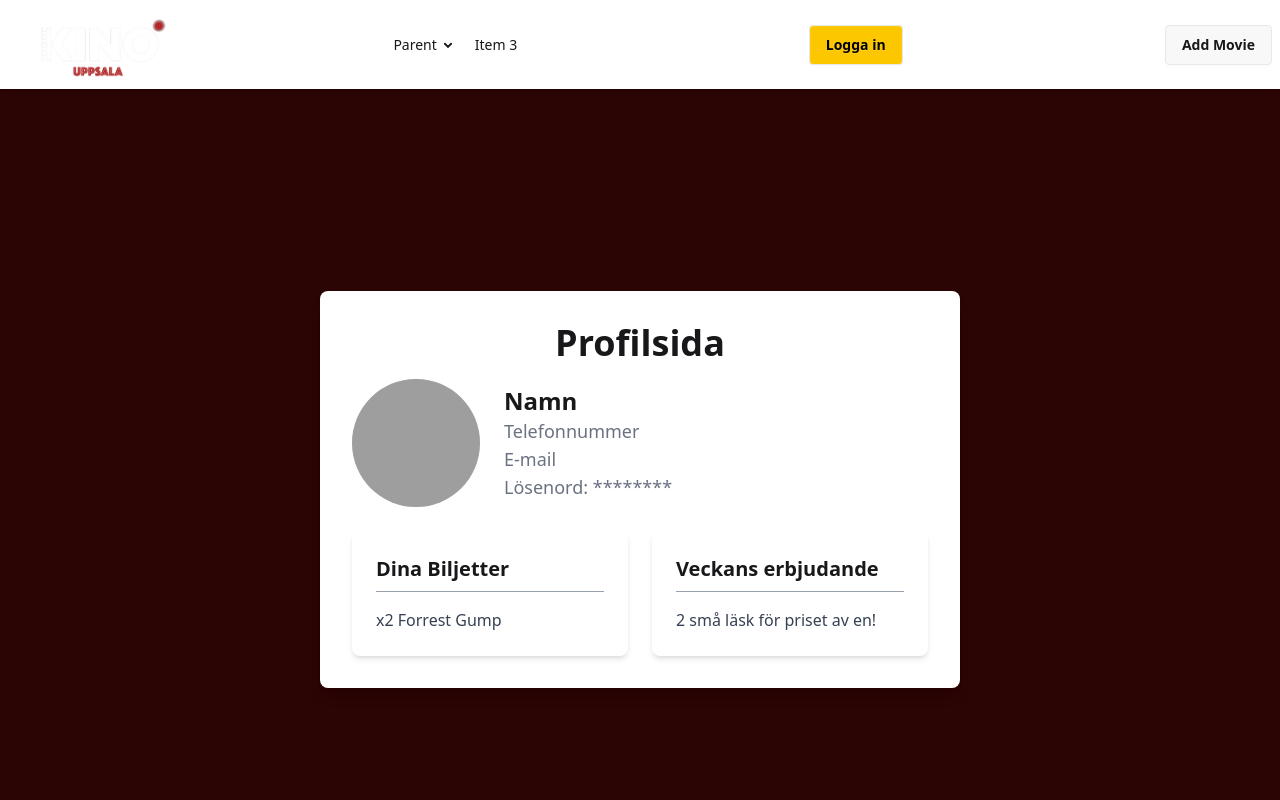
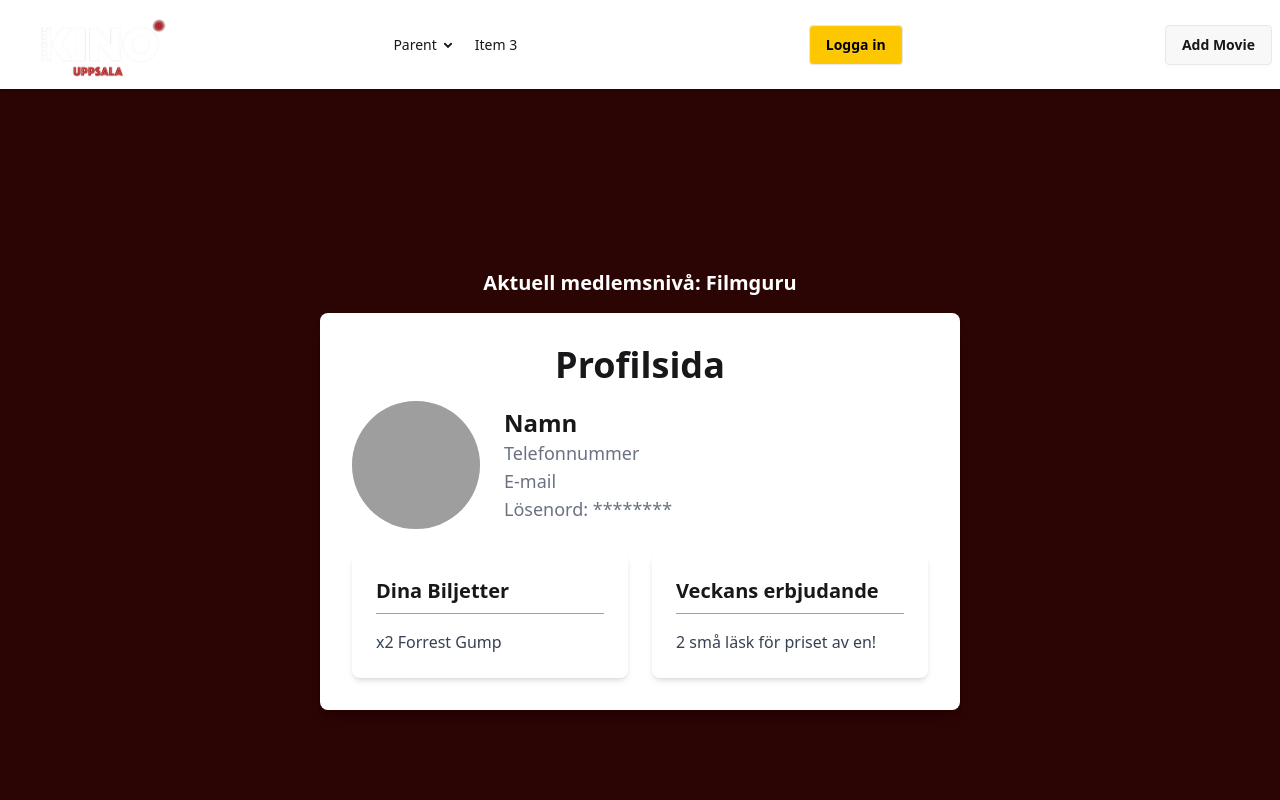
Before and after one commit to alfredbrannare/kino-nextjs-app, a Next.js app: page /membership in a window 1280 px wide. Shown: the top 800 px of the page. Built offline with nearby package versions, Linux system fonts and the light colour scheme; grey boxes are pictures that could not be loaded.

Commit message:
Added current membership level

```diff
--- a/src/app/membership/page.jsx
+++ b/src/app/membership/page.jsx
@@ -3,7 +3,11 @@
 export default function MembershipPage() {
   return (
     <div className="min-h-screen flex justify-center items-center bg-[#2B0404]">
-      <div className="bg-white p-8 rounded-lg shadow-lg w-full md:w-2/3 lg:w-1/2">
+      <div className="w-full md:w-2/3 lg:w-1/2 flex flex-col items-center">
+
+        <h1 className="text-xl font-semibold text-white mb-4">Aktuell medlemsnivå: Filmguru</h1>
+
+        <div className="bg-white p-8 rounded-lg shadow-lg w-full">
         <h3 className="text-4xl font-bold pb-4 text-center">Profilsida</h3>
         <div className="flex items-center space-x-6 mb-6">
           <div className="w-32 h-32 bg-gray-200 rounded-full overflow-hidden">
@@ -33,5 +37,6 @@ export default function MembershipPage() {
         </div>
       </div>
     </div>
+    </div>
   );
 }
```
